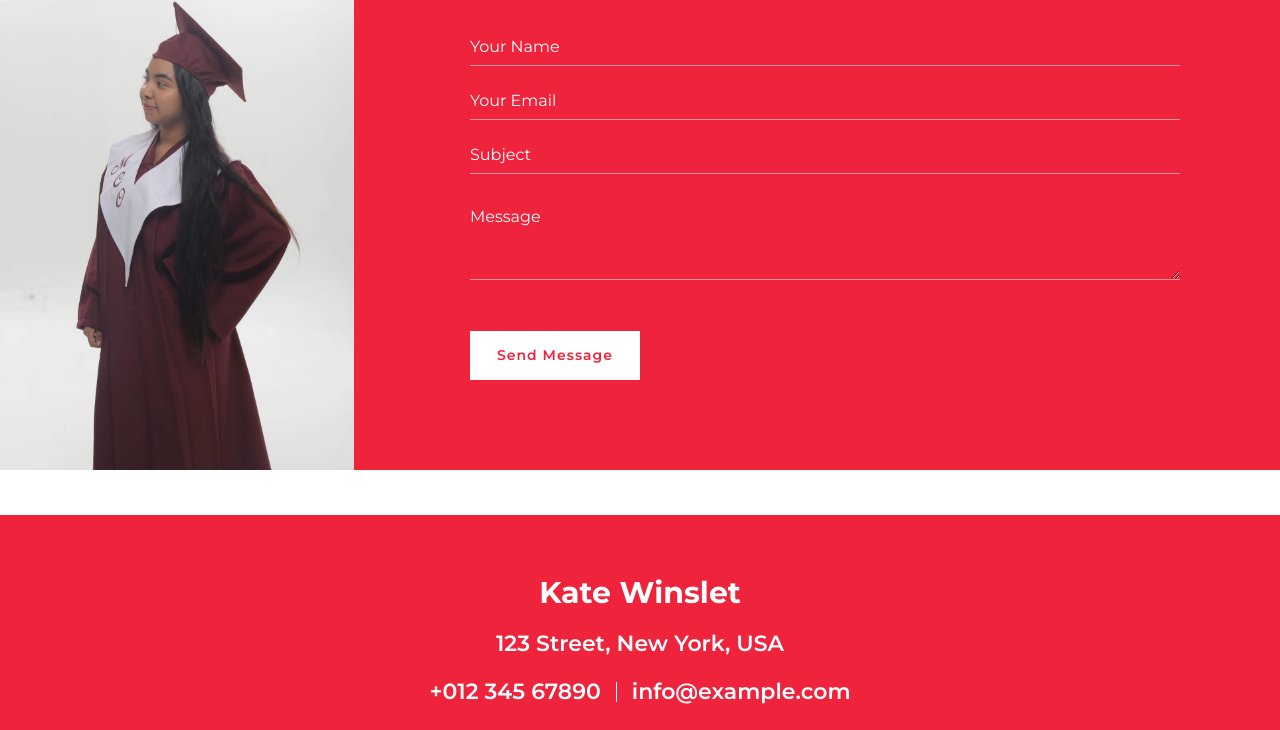
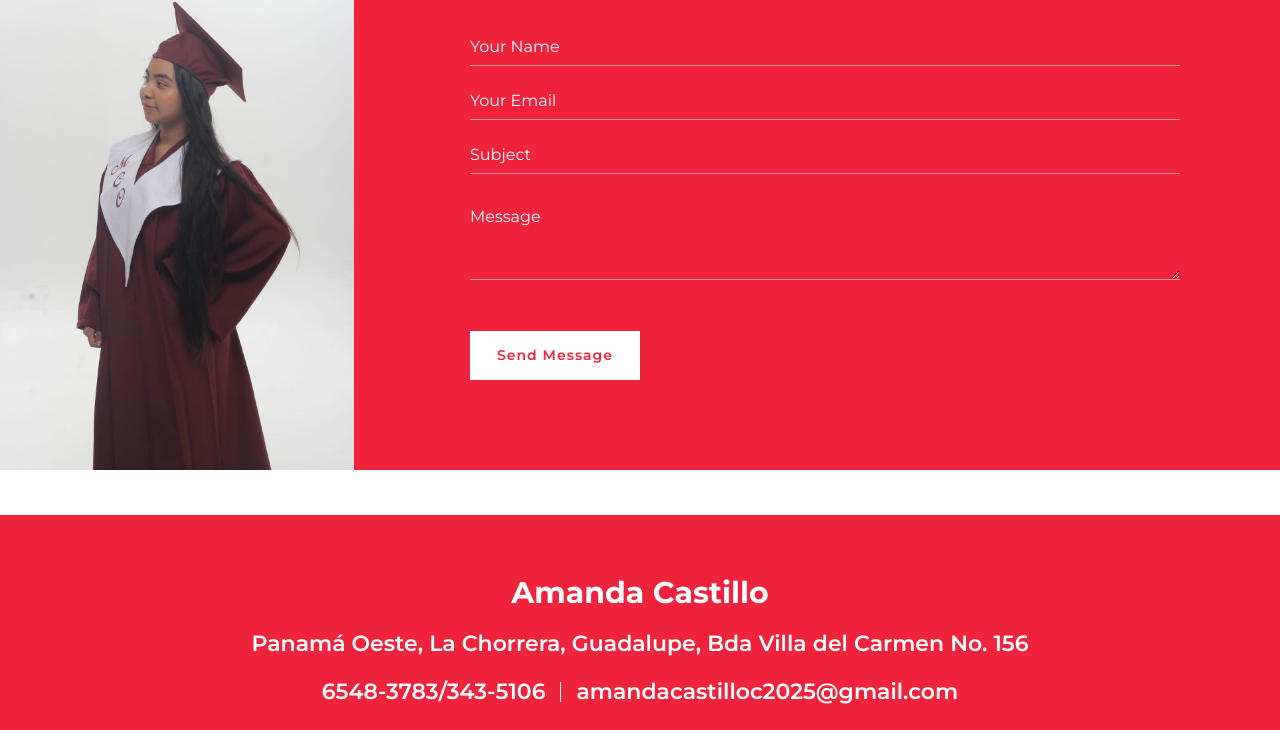
Before and after one commit to Amandithaa25/MI-PORTAFOLIO-Amanda, a plain HTML site: page docs/index.html in a window 1280 px wide. Shown: the part 4604-5334 px from the top of the page. Drawn offline with nearby package versions, Linux system fonts and the light colour scheme.

Commit message:
Update index.html

```diff
--- a/docs/index.html
+++ b/docs/index.html
@@ -432,11 +432,11 @@
             <div class="container-fluid">
                 <div class="container">
                     <div class="footer-info">
-                        <h2>Kate Winslet</h2>
-                        <h3>123 Street, New York, USA</h3>
+                        <h2>Amanda Castillo</h2>
+                        <h3>Panamá Oeste, La Chorrera, Guadalupe, Bda Villa del Carmen No. 156</h3>
                         <div class="footer-menu">
-                            <p>+012 345 67890</p>
-                            <p>info@example.com</p>
+                            <p>6548-3783/343-5106</p>
+                            <p>amandacastilloc2025@gmail.com</p>
                         </div>
                         <div class="footer-social">
                             <a href=""><i class="fab fa-twitter"></i></a>
```
